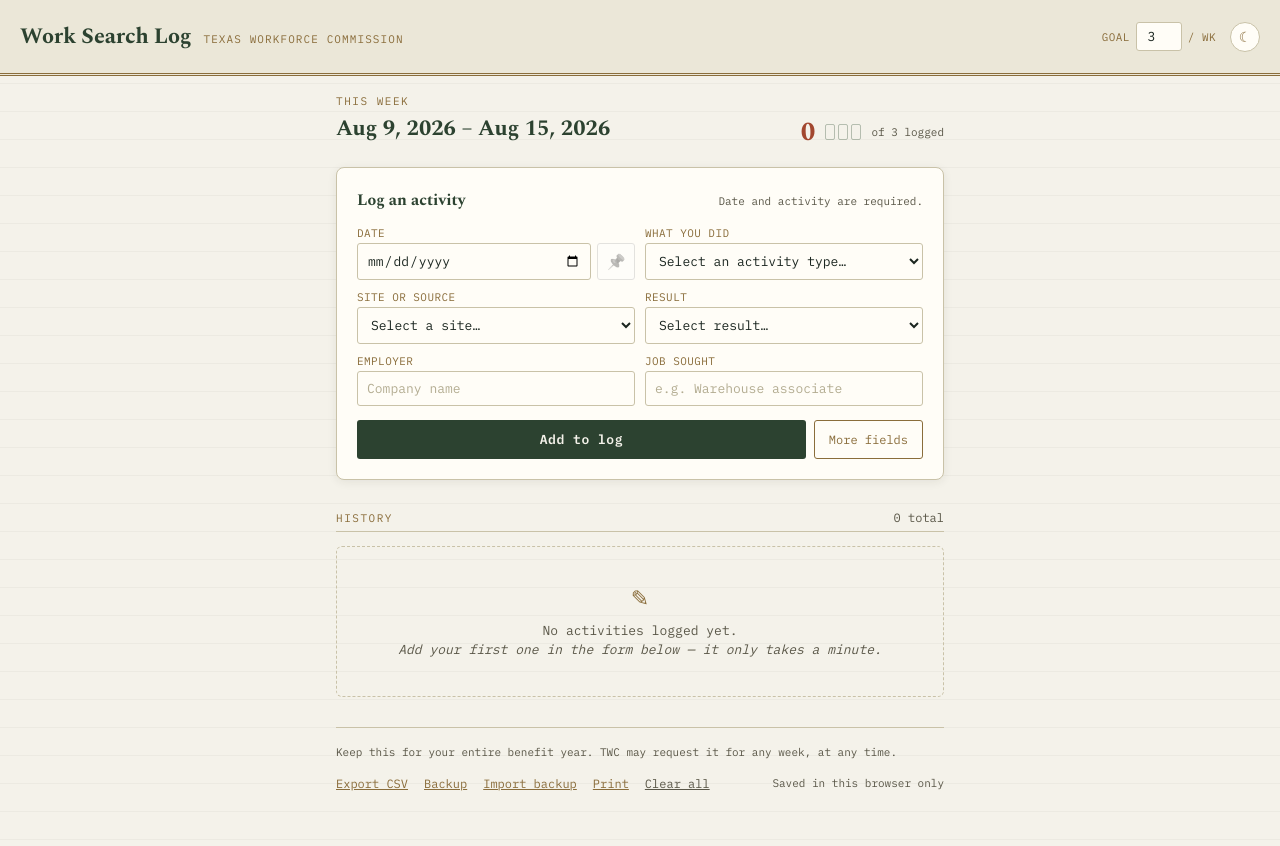
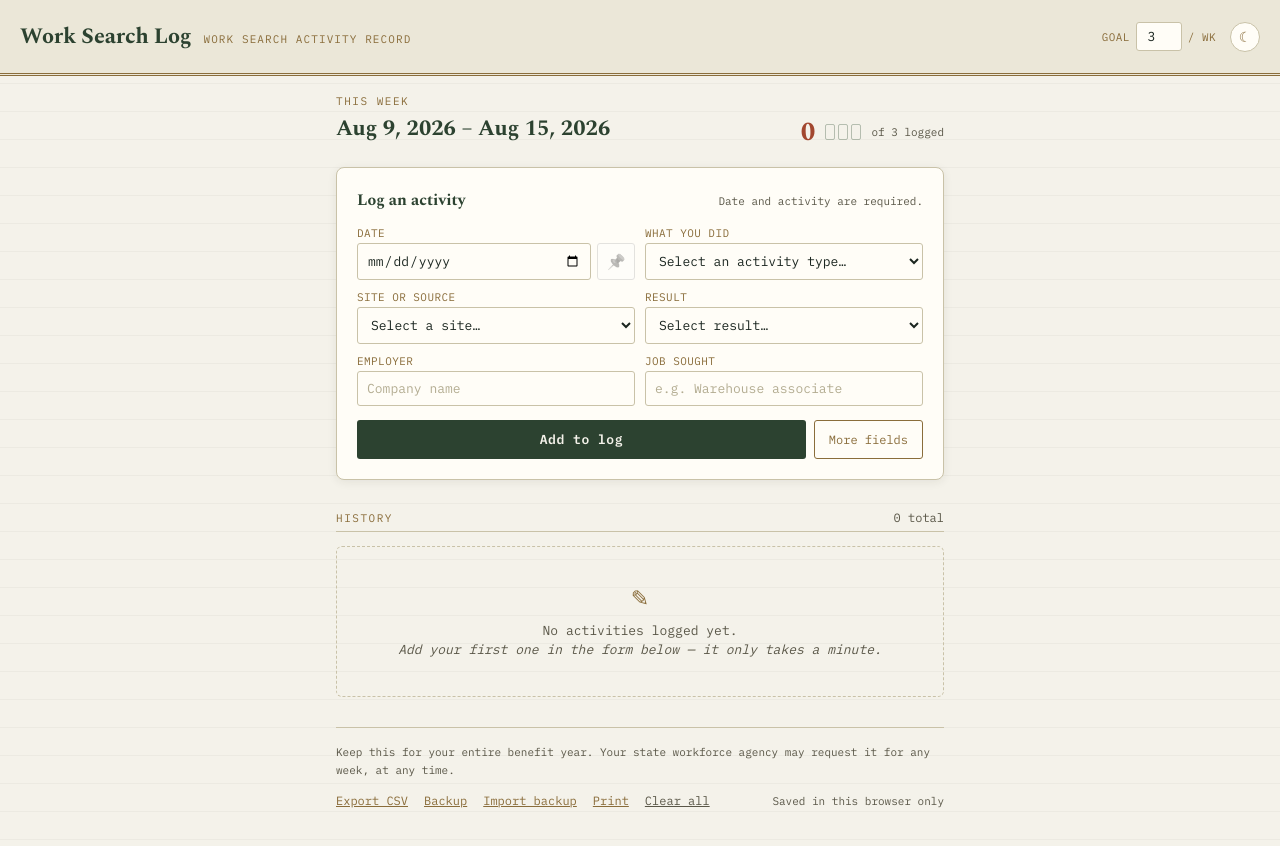
Before and after one commit to oak-wildwood/work-search-log, a Vue app: page / in a window 1280 px wide. Shown: the top 846 px of the page. Built offline with nearby package versions, Linux system fonts and the light colour scheme.

Commit message:
Genericize branding for the public main version
Removes Texas/TWC-specific copy and site options (header eyebrow,
README, footer note, SITE_OPTIONS) so main works as a generic
state-agnostic template. The Texas-specific version lives on the twc
branch, which is what actually deploys to Pages.

```diff
--- a/src/components/AppHeader.vue
+++ b/src/components/AppHeader.vue
@@ -10,7 +10,7 @@ const { settings } = useSettings()
   <header>
     <div class="title-row">
       <h1>Work Search Log</h1>
-      <span class="eyebrow">Texas Workforce Commission</span>
+      <span class="eyebrow">Work Search Activity Record</span>
     </div>
     <div class="header-controls">
       <label class="goal">
--- a/src/components/Toolbar.vue
+++ b/src/components/Toolbar.vue
@@ -76,7 +76,8 @@ function handlePrint() {
 <template>
   <footer class="app-footer">
     <p class="footer-note">
-      Keep this for your entire benefit year. TWC may request it for any week, at any time.
+      Keep this for your entire benefit year. Your state workforce agency may request it for any
+      week, at any time.
     </p>
     <div class="footer-row">
       <nav class="links">
--- a/src/types.ts
+++ b/src/types.ts
@@ -18,9 +18,11 @@ export interface Entry {
 export type EntryDraft = Omit<Entry, 'id' | 'createdAt' | 'updatedAt'>
 
 export const SITE_OPTIONS = [
-  'WorkSource WA (worksourcewa.com)',
-  'WorkInTexas.com',
+  'State workforce agency job board',
   'LinkedIn',
+  'Indeed',
+  'ZipRecruiter',
+  'Company website',
 ] as const
 
 export const ACTIVITY_OPTIONS = [
```
Also changed, not shown: 1 other file (tests, documents, lock files or other folders).
